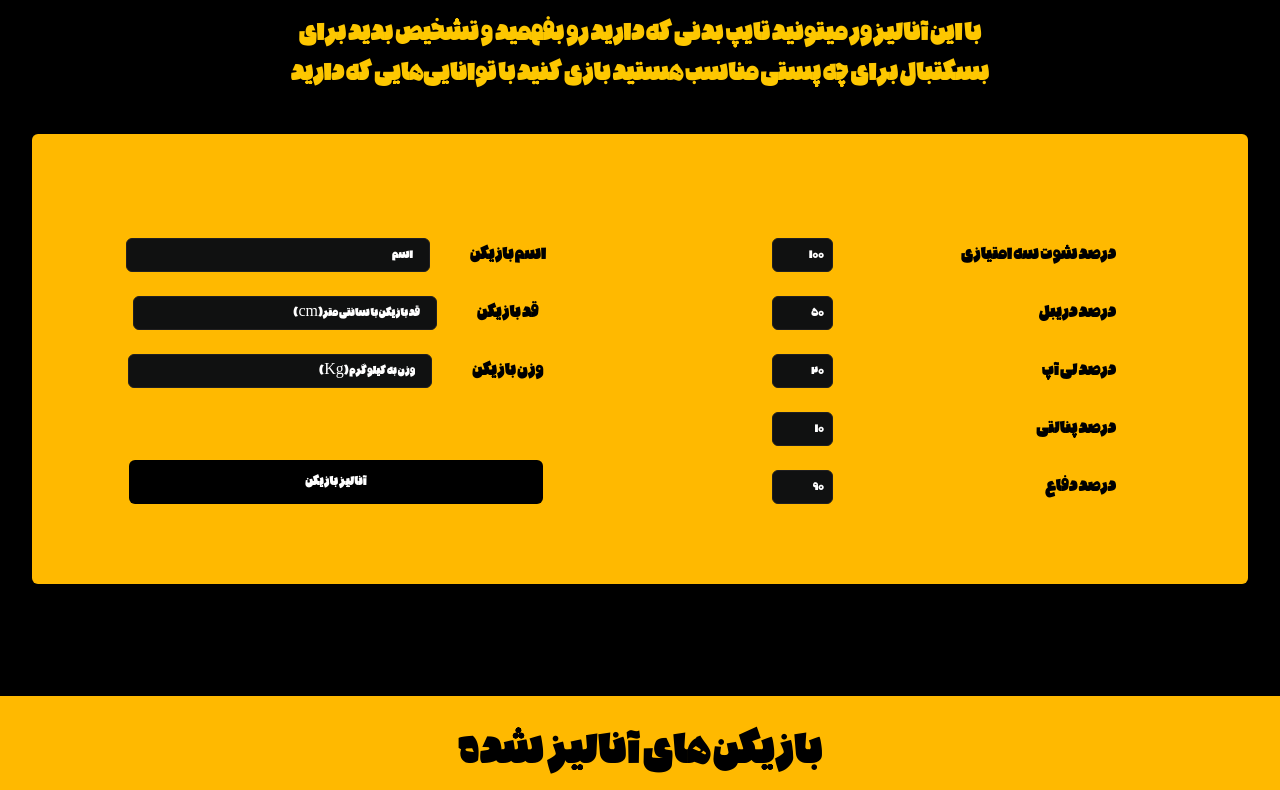
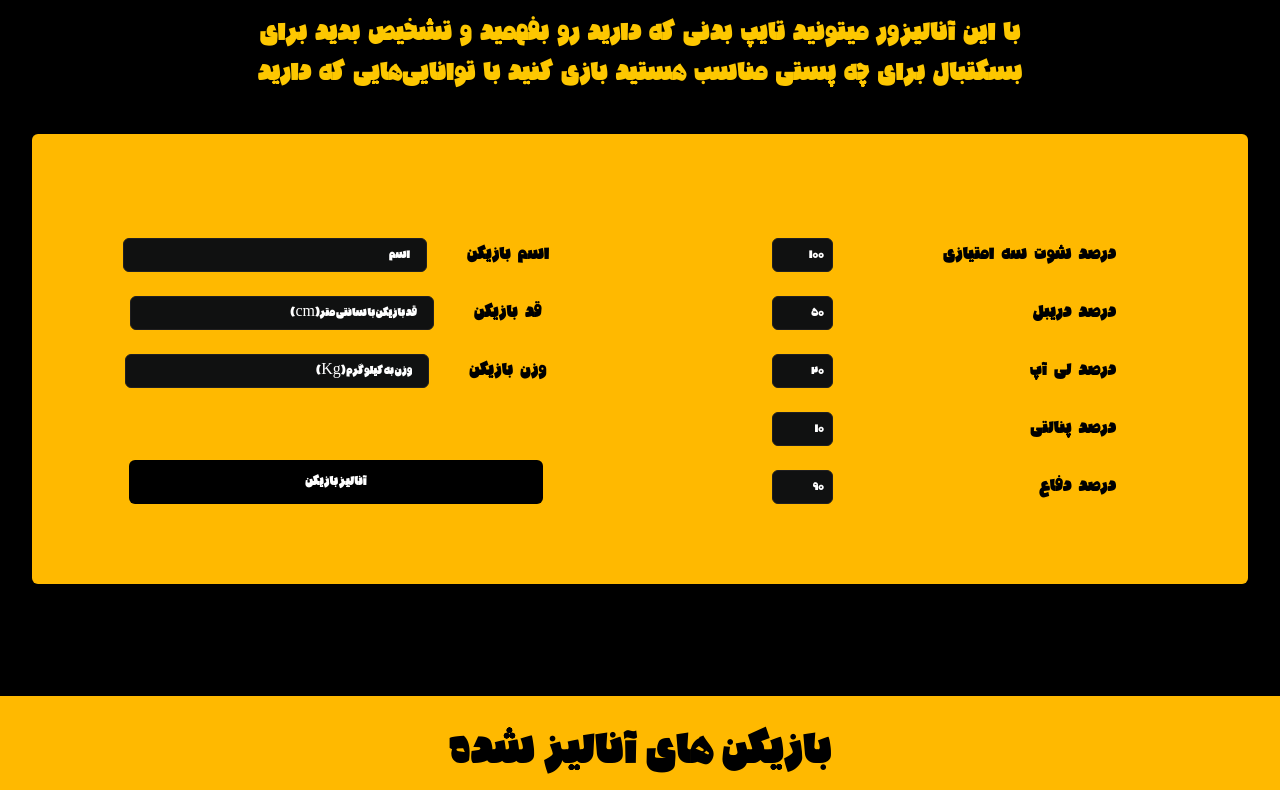
Before and after one commit to parsa-farshah/BMI-Basketball, a website: page index.html in a window 1280 px wide. Shown: the part 88-878 px from the top of the page. Drawn offline with Linux system fonts and the light colour scheme.

Commit message:
word space 3

```diff
--- a/index.html
+++ b/index.html
@@ -11,7 +11,7 @@
       type="image/x-icon"
     />
   </head>
-  <body class="bg-black text-white asrejadid">
+  <body class="bg-black text-white asrejadid wordSpacingSm md:wordSpacing">
     <main class="w-full">
       <div>
         <!----------------------- title ------------------------>
@@ -30,7 +30,7 @@
         <!-- about -->
         <section class="w-full h-fit mt-6">
           <p
-            class="text-center h-fit text-xl md:text-4xl w-[90%] md:w-[60%] mx-auto text-yellow-400 asrejadid word-spacing-[16px]"
+            class="text-center h-fit text-xl md:text-4xl w-[90%] md:w-[60%] mx-auto text-yellow-400 asrejadid wordSpacingSm md:wordSpacing"
           >
             با این آنالیزور میتونید تایپ بدنی که دارید رو بفهمید و تشخیص بدید
             برای بسکتبال برای چه پستی مناسب هستید بازی کنید با توانایی‌هایی که
@@ -48,7 +48,7 @@
             <!----------------------- second row -------------------------->
             <div class="w-full md:w-[50%] h-full px-0">
               <!-- 3point player -->
-              <div class="flex gap-10 justify-center items-center w-full mt-6">
+              <div class="flex gap-28 md:gap-10 justify-center items-center w-full mt-6">
                 <label class="asrejadid text-2xl text-black w-[40%]" for="shot"
                   >درصد شوت سه امتیازی</label
                 >
@@ -61,7 +61,7 @@
               </div>
 
               <!-- driblling player -->
-              <div class="flex gap-10 justify-center items-center w-full mt-6">
+              <div class="flex gap-28 md:gap-10 justify-center items-center w-full mt-6">
                 <label
                   class="asrejadid text-2xl text-black w-[40%]"
                   for="drible"
@@ -76,7 +76,7 @@
               </div>
 
               <!-- layup -->
-              <div class="flex gap-10 justify-center items-center w-full mt-6">
+              <div class="flex gap-28 md:gap-10 justify-center items-center w-full mt-6">
                 <label class="asrejadid text-2xl text-black w-[40%]" for="layup"
                   >درصد لی آپ
                 </label>
@@ -89,7 +89,7 @@
               </div>
 
               <!-- freethrow -->
-              <div class="flex gap-10 justify-center items-center w-full mt-6">
+              <div class="flex gap-28 md:gap-10 justify-center items-center w-full mt-6">
                 <label
                   class="asrejadid text-2xl text-black w-[40%]"
                   for="freethrow"
@@ -104,7 +104,7 @@
               </div>
 
               <!-- defense -->
-              <div class="flex gap-10 justify-center items-center w-full mt-6">
+              <div class="flex gap-28 md:gap-10 justify-center items-center w-full mt-6">
                 <label
                   class="asrejadid text-2xl text-black w-[40%]"
                   for="defense"
--- a/src/styles/input.css
+++ b/src/styles/input.css
@@ -17,4 +17,10 @@
   .asrejadid {
     font-family: asrejadid;
   }
+  .wordSpacing {
+    word-spacing: 12px;
+  }
+  .wordSpacingSm {
+    word-spacing: 6px;
+  }
 }
```
Also changed, not shown: src/styles/output.css.
